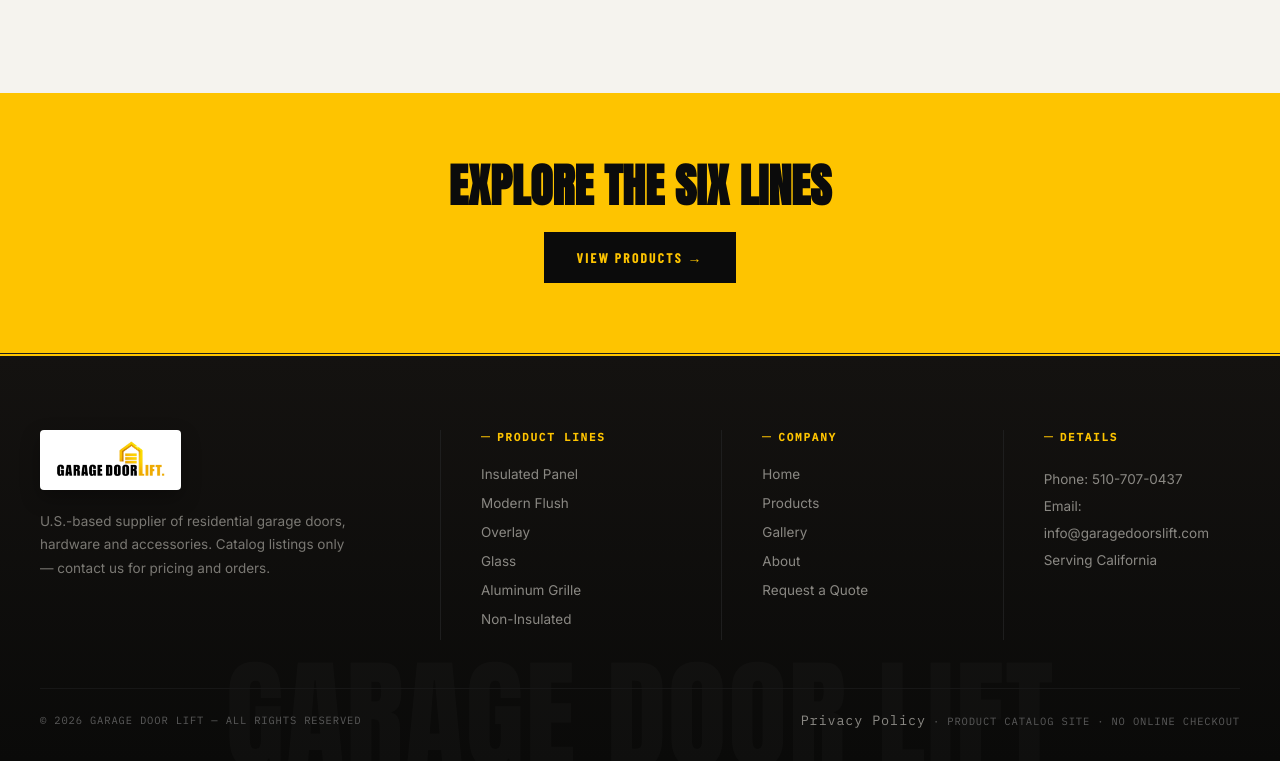
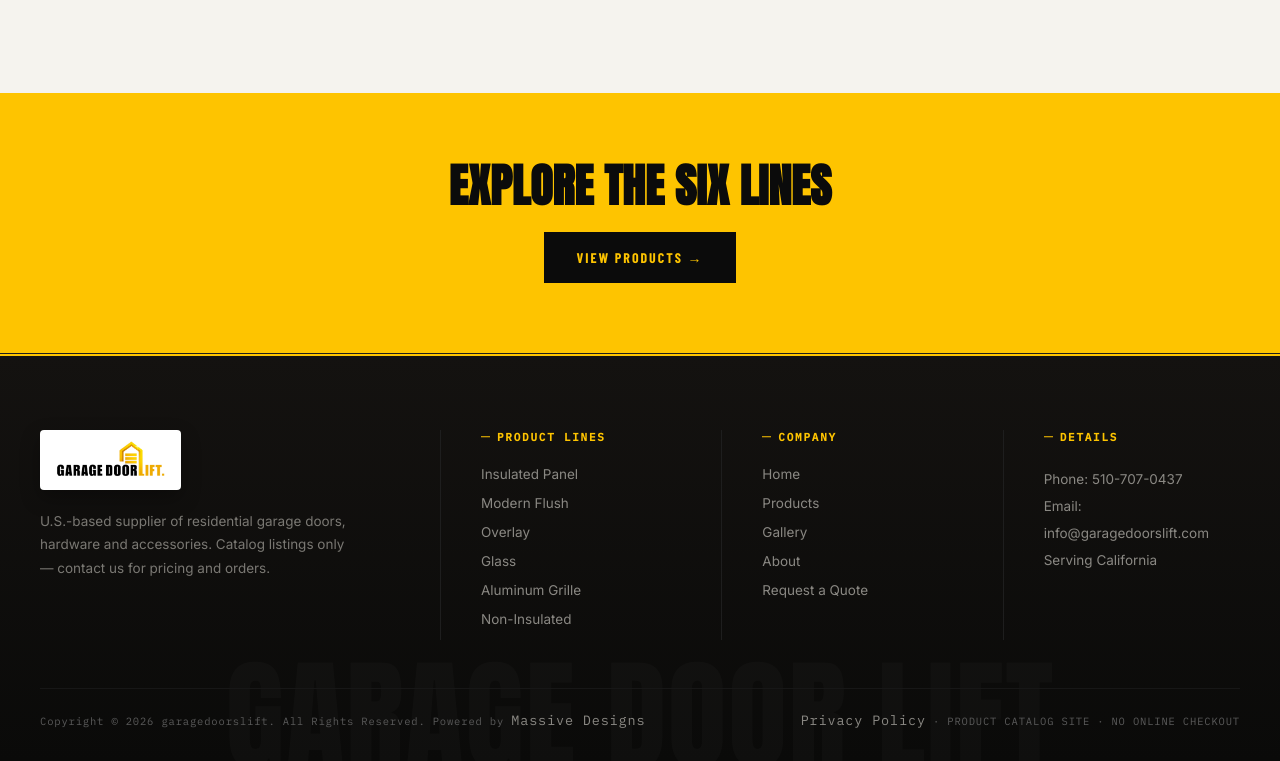
Before and after one commit to ansariyaaeen361-arch/garage-door-lift, a plain HTML site: page about.html in a window 1280 px wide. Shown: the part 1484-2245 px from the top of the page. Drawn offline with nearby package versions, Linux system fonts and the light colour scheme.

Commit message:
Add Massive Designs footer credit

```diff
--- a/about.html
+++ b/about.html
@@ -123,7 +123,7 @@
       </div>
     </div>
     <div class="footer-bottom">
-      <span>© 2026 GARAGE DOOR LIFT — ALL RIGHTS RESERVED</span>
+      <span>Copyright © 2026 garagedoorslift. All Rights Reserved. Powered by <a href="https://massive-designs.com/" class="footer-link" style="display:inline;" target="_blank" rel="noopener noreferrer">Massive Designs</a></span>
       <span><a href="/privacy" class="footer-link" style="display:inline;">Privacy Policy</a> · PRODUCT CATALOG SITE · NO ONLINE CHECKOUT</span>
     </div>
   </div>
```
Also changed, not shown: contact.html (+1 -1 lines), gallery.html (+1 -1 lines), index.html (+1 -1 lines), privacy.html (+1 -1 lines), product-flush.html (+1 -1 lines), product-glass.html (+1 -1 lines), product-grille.html (+1 -1 lines), product-nonins.html (+1 -1 lines), product-overlay.html (+1 -1 lines), product-panel.html (+1 -1 lines), products.html (+1 -1 lines).
